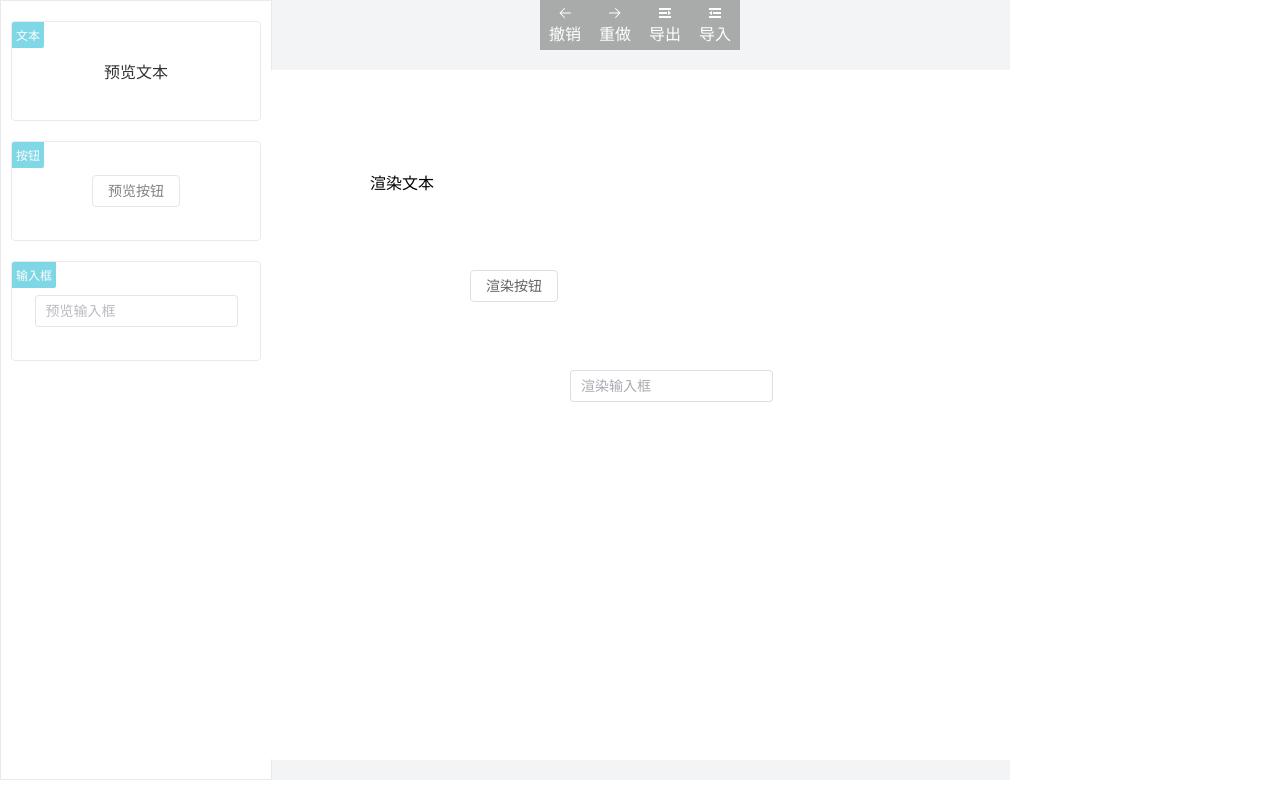
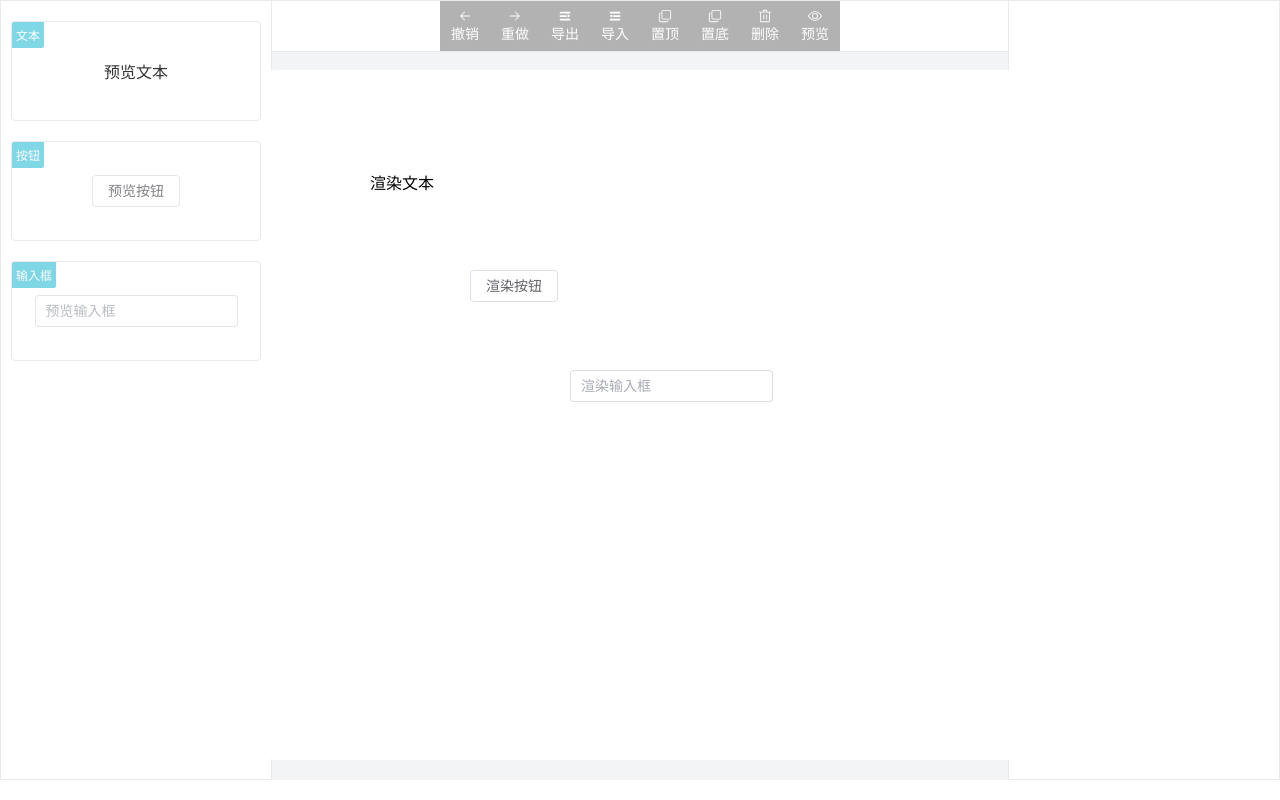
Before and after one commit to IStrangers/Vue3EditorLesson, a Vue app: page / in a window 1280 px wide. Built offline with nearby package versions, Linux system fonts and the light colour scheme.

Commit message:
20220907

```diff
--- a/src/components/editor-block/index.jsx
+++ b/src/components/editor-block/index.jsx
@@ -12,7 +12,6 @@ export default defineComponent({
 
     const config = inject("config")
     const blockRef = ref(null)
-
     const blockStyle = computed(() => ({
       top: props.block.top,
       left: props.block.left,
--- a/src/components/editor-block/index.scss
+++ b/src/components/editor-block/index.scss
@@ -20,4 +20,9 @@
       border: 1px solid $primary;
     }
   }
+  &.block-preview {
+    &::after {
+      display: none;
+    }
+  }
 }
--- a/src/components/editor/index.jsx
+++ b/src/components/editor/index.jsx
@@ -22,8 +22,8 @@ export default defineComponent({
   ],
   setup(props,ctx) {
 
-    const config = props.config
-    provide("config",config)
+    const previewRef = ref(false)
+    provide("config",props.config)
 
     const data = computed({
       get() {
@@ -41,17 +41,18 @@ export default defineComponent({
 
     const containerRef = ref(null)
     const { dragstart,dragend } = useMenuDragger(containerRef,data)
-    const { focusData,lastSelectBlock,blockMousedown,containerMousedown } = useFocus(data,(event) => {
+    const focusUse = useFocus(data,previewRef,(event) => {
       mousedown(event)
     })
+    const { focusData,lastSelectBlock,blockMousedown,containerMousedown } = focusUse
     const { markline,mousedown } = useBlockDragger(containerRef,focusData,lastSelectBlock)
-    const command = useCommand(data)
+    const command = useCommand(data,focusData)
 
     return () =>
       <div class="editor">
         <div class="editor-left">
           {
-            config.componentList.map(component => (
+            props.config.componentList.map(component => (
               <div
                 class="component-item"
                 draggable
@@ -66,9 +67,12 @@ export default defineComponent({
         </div>
         <div class="editor-top">
           {
-            config.toolbarList.map(toolbar => {
+            props.config.toolbarList.map(toolbar => {
+              if(typeof toolbar === "function") {
+                toolbar = toolbar(previewRef,focusUse)
+              }
               const RenderToolbar = toolbar.render()
-              return <div class="toolbar-item" onClick={command.commands[toolbar.commandName]}>
+              return <div class="toolbar-item" onClick={toolbar.handler ? toolbar.handler : command.commands[toolbar.commandName]}>
                 {RenderToolbar}
                 <span>{toolbar.label}</span>
               </div>
@@ -90,6 +94,7 @@ export default defineComponent({
                 data.value.blocks.map((block,index) => {
                   return <EditorBlock
                     class={block.focus ? "block-focus" : ''}
+                    class={previewRef.value ? "block-preview" : ''}
                     block={block}
                     onMousedown={event => blockMousedown(event,block,index)}
                   ></EditorBlock>
--- a/src/components/editor/index.scss
+++ b/src/components/editor/index.scss
@@ -69,17 +69,21 @@
   }
   &-right {
     right: 0;
+    border: 1px solid rgba(31, 56, 88, 0.1);
   }
   &-top {
     position: absolute;
-    right: 280px;
-    left: 280px;
+    right: 271px;
+    left: 271px;
     height: 50px;
     display: flex;
     justify-content: center;
     align-items: center;
+    border: 1px solid rgba(31, 56, 88, 0.1);
+    background: #FFF;
 
     .toolbar-item {
+      font-size: 14px;
       width: 50px;
       height: 50px;
       display: flex;
--- a/src/components/editor/use-command.js
+++ b/src/components/editor/use-command.js
@@ -3,7 +3,7 @@ import { onUnmounted } from "vue"
 import { $dialog$ } from "../dialog"
 import { events } from "./events"
 
-export function useCommand(data) {
+export function useCommand(data,focusData) {
 
   const state = {
     current: -1,
@@ -139,6 +139,73 @@ export function useCommand(data) {
       }
     }
   })
+  registry({
+    name: "placeTop",
+    pushQueue: true,
+    execute() {
+      const before = deepcopy(data.value.blocks)
+      const after = (() => {
+        const { focus,unfocus } = focusData.value
+        const maxZIndex = unfocus.reduce((prev,block) => {
+          return Math.max(prev,block.zIndex)
+        },-Infinity)
+        focus.forEach(block => block.zIndex = maxZIndex + 1)
+        return data.value.blocks
+      })()
+      return {
+        redo() {
+          data.value = { ...data.value, blocks: after }
+        },
+        undo() {
+          data.value = { ...data.value, blocks: before }
+        }
+      }
+    }
+  })
+  registry({
+    name: "placeBottom",
+    pushQueue: true,
+    execute() {
+      const before = deepcopy(data.value.blocks)
+      const after = (() => {
+        const { focus,unfocus } = focusData.value
+        let minZIndex = unfocus.reduce((prev,block) => {
+          return Math.min(prev,block.zIndex)
+        },-Infinity) - 1
+        if(minZIndex < 0) {
+          minZIndex = 0
+          const dur = Math.abs(minZIndex)
+          unfocus.forEach(block => block.zIndex += dur)
+        }
+        focus.forEach(block => block.zIndex = minZIndex)
+        return data.value.blocks
+      })()
+      return {
+        redo() {
+          data.value = { ...data.value, blocks: after }
+        },
+        undo() {
+          data.value = { ...data.value, blocks: before }
+        }
+      }
+    }
+  })
+  registry({
+    name: "deleteComponent",
+    pushQueue: true,
+    execute() {
+      const before = deepcopy(data.value.blocks)
+      const after = focusData.value.unfocus
+      return {
+        redo() {
+          data.value = { ...data.value, blocks: after }
+        },
+        undo() {
+          data.value = { ...data.value, blocks: before }
+        }
+      }
+    }
+  })
 
   const keyboardEvent = (() => {
     const keyCodes = {
--- a/src/components/editor/use-focus.js
+++ b/src/components/editor/use-focus.js
@@ -1,6 +1,6 @@
 import { computed, ref } from "vue"
 
-export function useFocus(data,callback) {
+export function useFocus(data,previewRef,callback) {
   const selectIndex = ref(null)
   const lastSelectBlock = computed(() => {
     return data.value.blocks[selectIndex.value]
@@ -24,6 +24,7 @@ export function useFocus(data,callback) {
     data.value.blocks.forEach(block => block.focus = false)
   }
   const blockMousedown = (event,block,index) => {
+    if(previewRef.value) return
     event.preventDefault()
     event.stopPropagation()
     if(!block.focus) {
@@ -36,6 +37,7 @@ export function useFocus(data,callback) {
     callback && callback(event)
   }
   const containerMousedown = () => {
+    if(previewRef.value) return
     clearBlockFocus()
     selectIndex.value = null
   }
@@ -43,6 +45,7 @@ export function useFocus(data,callback) {
     focusData,
     lastSelectBlock,
     blockMousedown,
-    containerMousedown
+    containerMousedown,
+    clearBlockFocus,
   }
 }
--- a/src/config/editor-config.jsx
+++ b/src/config/editor-config.jsx
@@ -1,4 +1,4 @@
-import { Back, Expand, Fold, Right } from "@element-plus/icons-vue"
+import { Back, CopyDocument, Delete, Edit, Expand, Fold, Right, View } from "@element-plus/icons-vue"
 import { ElButton, ElIcon, ElInput } from "element-plus"
 
 function createEditorConfig() {
@@ -97,3 +97,46 @@ registerConfig.registerToolbar({
   },
   commandName: "import",
 })
+registerConfig.registerToolbar({
+  label: "置顶",
+  render: () => {
+    return <ElIcon>
+     <CopyDocument></CopyDocument>
+    </ElIcon>
+  },
+  commandName: "placeTop",
+})
+registerConfig.registerToolbar({
+  label: "置底",
+  render: () => {
+    return <ElIcon>
+     <CopyDocument></CopyDocument>
+    </ElIcon>
+  },
+  commandName: "placeBottom",
+})
+registerConfig.registerToolbar({
+  label: "删除",
+  render: () => {
+    return <ElIcon>
+     <Delete></Delete>
+    </ElIcon>
+  },
+  commandName: "deleteComponent",
+})
+registerConfig.registerToolbar((previewRef,focusUse) => {
+  return {
+    label: previewRef.value ? "编辑" : "预览",
+    render: () => {
+      return <ElIcon>
+      {
+        previewRef.value ? <Edit></Edit> : <View></View>
+      }
+      </ElIcon>
+    },
+    handler() {
+      previewRef.value = !previewRef.value
+      focusUse.clearBlockFocus()
+    },
+  }
+})
```
